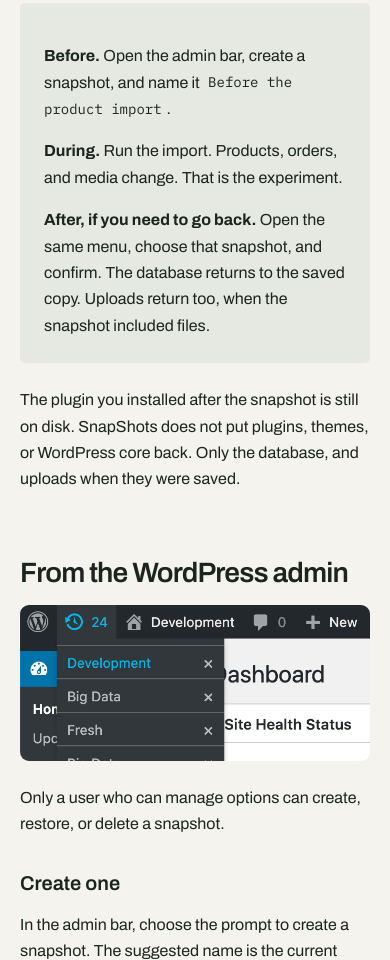
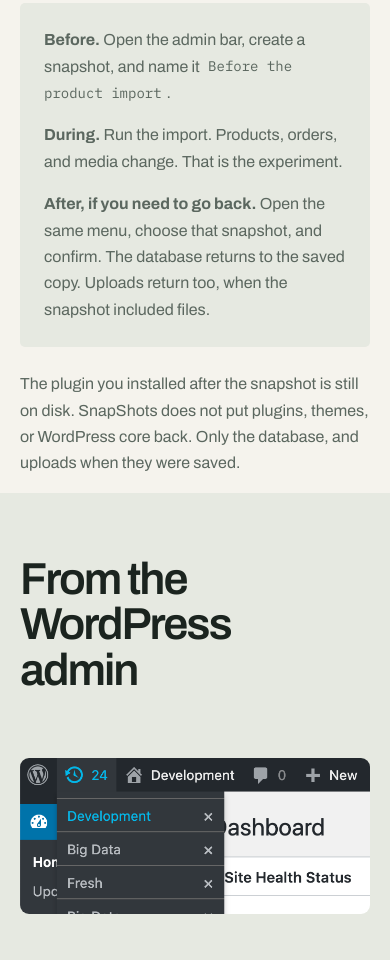
Before and after one commit to everpress-co/snapshots, a website built with webpack: page docs/guide.html in a window 390 px wide. Shown: the part 1040-2000 px from the top of the page. Built offline with nearby package versions, Linux system fonts and the light colour scheme.

Commit message:
docs: restructure WordPress admin section and enhance CSS for better layout
This commit reorganizes the WordPress admin section in the guide by wrapping the content in a new container for improved layout. It also updates the CSS to ensure the section is responsive and visually appealing, enhancing the overall presentation of the documentation.

```diff
--- a/docs/guide.html
+++ b/docs/guide.html
@@ -97,7 +97,11 @@
 					and uploads when they were saved.
 				</p>
 
+				<div class="guide-shot section section--idea">
+					<div class="container section__split">
+						<div>
 							<h2 id="admin">From the WordPress admin</h2>
+						</div>
 						<figure class="admin-shot">
 							<img
 								src="assets/screenshot-1.png"
@@ -106,6 +110,8 @@
 								alt="WordPress admin bar menu listing saved snapshots, with a Restore button."
 							/>
 						</figure>
+					</div>
+				</div>
 				<p>
 					Only a user who can manage options can create, restore, or delete a
 					snapshot.
--- a/docs/style.css
+++ b/docs/style.css
@@ -856,10 +856,21 @@ code {
 	line-height: 1.3;
 }
 
-.guide .admin-shot {
-	margin: 0 0 var(--space-6);
-	max-width: 668px;
+.guide-shot {
+	width: 100vw;
+	margin-left: calc(50% - 50vw);
 }
+
+.guide-shot h2 {
+	margin-top: 0;
+	font-size: clamp(2.8rem, 5vw, 5.25rem);
+	line-height: 1.02;
+	letter-spacing: -0.045em;
+	max-width: 12ch;
+}
+
+.guide p,
+.guide li {
 	max-width: 65ch;
 	color: var(--color-muted);
 }
```
Lines whose indentation alone changed are shown as unchanged.
